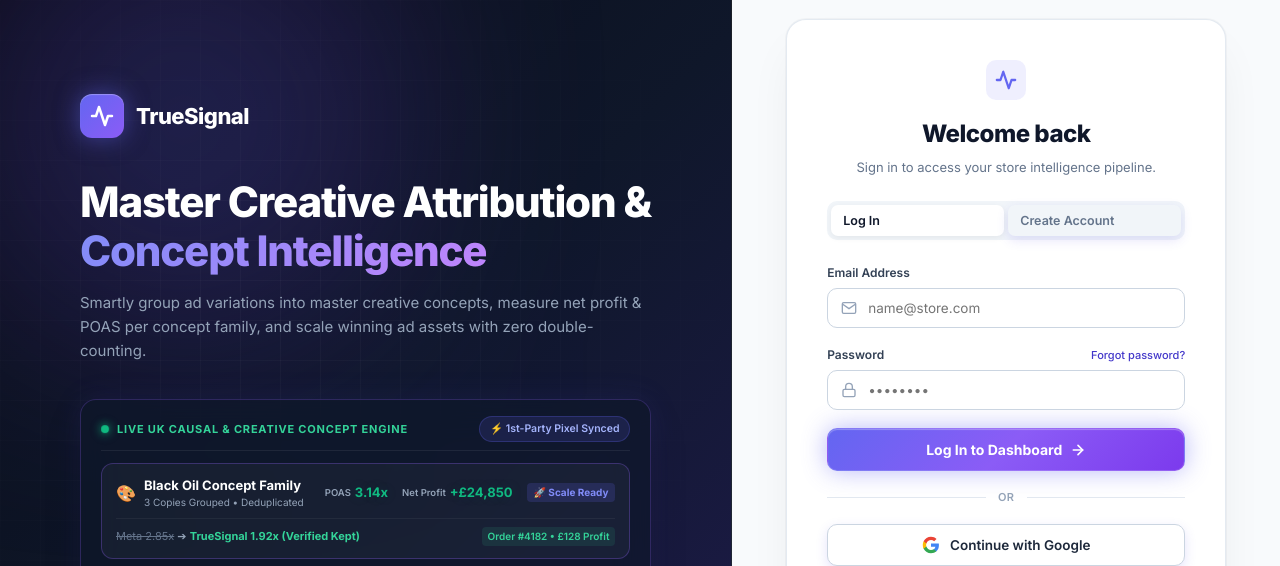
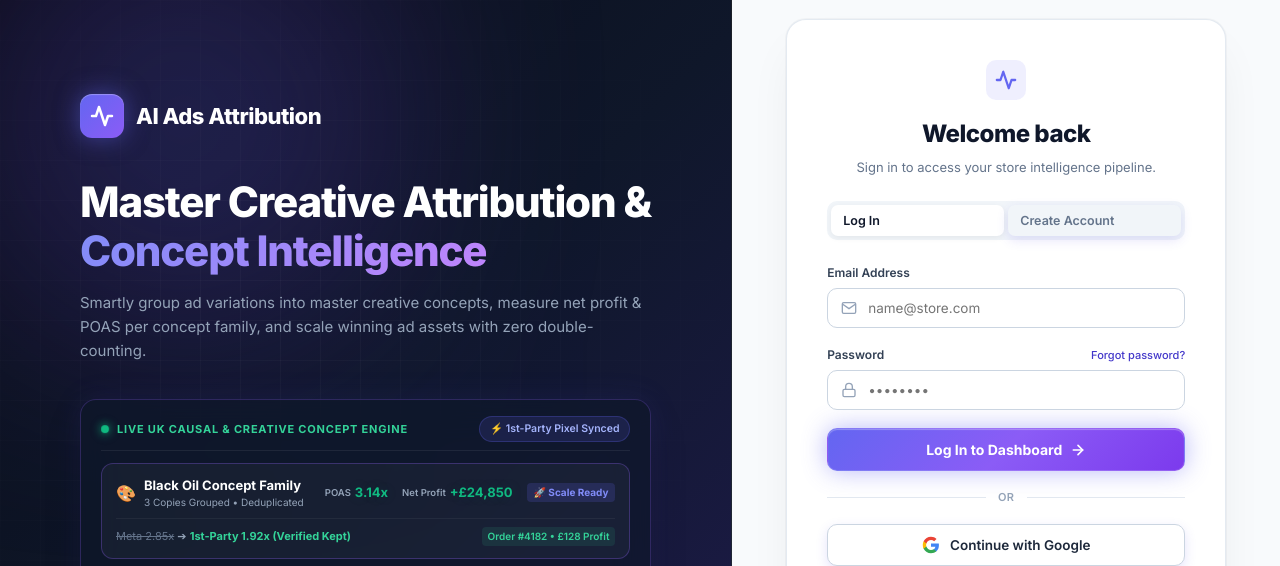
Before and after one commit to PriyanujBoruah/ai-ads-attribution-platform, a plain HTML site: page index.html in a window 1280 px wide. Shown: the top 566 px of the page. Drawn offline with nearby package versions, Linux system fonts and the light colour scheme; no server answers.

Commit message:
chore(branding): set acquisition platform name and copyright for AI Ads Attribution Platform

```diff
--- a/brand.config.js
+++ b/brand.config.js
@@ -6,9 +6,9 @@
 const BrandConfig = {
   // 1. Core Brand & Agency Identity
   brand: {
-    appName: "TrueSignal",                              // Software / Platform Name
-    agencyName: "TrueSignal Intelligence",              // Parent Company or Agency Name
-    tagline: "Causal Attribution & Creative Engine",    // Sub-header / Tagline
+    appName: "AI Ads Attribution",                              // Software / Platform Name
+    agencyName: "AI Ads Attribution Platform",              // Parent Company or Agency Name
+    tagline: "Autonomous Multi-Touch Attribution & AI Copilot",    // Sub-header / Tagline
     badgeText: "",                         // Top right pill tag (e.g. "PROPRIETARY ENGINE", "AGENCY PRO", "BETA")
     heroTitleWhite: "Master Creative Attribution &",
     heroTitleGradient: "Concept Intelligence",
@@ -46,13 +46,13 @@ const BrandConfig = {
 
   // Footer metadata
   footer: {
-    copyrightOwner: "TrueSignal Ltd.",
+    copyrightOwner: "AI Ads Attribution Platform Ltd.",
     copyrightYear: new Date().getFullYear(),
-    supportEmail: "support@truesignal.ai",
-    supportDeskUrl: "https://support.truesignal.ai",
-    statusPageUrl: "https://status.truesignal.ai",
-    termsUrl: "https://truesignal.ai/terms",
-    privacyUrl: "https://truesignal.ai/privacy"
+    supportEmail: "support@ai-ads-attribution.com",
+    supportDeskUrl: "https://support.ai-ads-attribution.com",
+    statusPageUrl: "https://status.ai-ads-attribution.com",
+    termsUrl: "https://ai-ads-attribution.com/terms",
+    privacyUrl: "https://ai-ads-attribution.com/privacy"
   }
 };
 
@@ -72,6 +72,7 @@ const BrandConfig = {
       }
       if (pb.currency) BrandConfig.localization.defaultCurrency = pb.currency;
       if (pb.currencySymbol) BrandConfig.localization.currencySymbol = pb.currencySymbol;
+      if (pb.copyrightOwner) BrandConfig.footer.copyrightOwner = pb.copyrightOwner;
     }
 
     const savedConfig = localStorage.getItem('TRUESIGNAL_BRAND_CONFIG');
--- a/index.html
+++ b/index.html
@@ -3,7 +3,7 @@
 <head>
   <meta charset="UTF-8">
   <meta name="viewport" content="width=device-width, initial-scale=1.0">
-  <title>TrueSignal — Causal Attribution Dashboard</title>
+  <title>AI Ads Attribution Platform — Autonomous Multi-Touch Attribution & AI Copilot</title>
   <link rel="stylesheet" href="index.css">
 
   <!-- Theme & Brand Configuration -->
@@ -33,7 +33,7 @@
               <path d="M22 12h-4l-3 9L9 3l-3 9H2"/>
             </svg>
           </div>
-          <span class="auth-brand-name" data-brand="appName">TrueSignal</span>
+          <span class="auth-brand-name" data-brand="appName">AI Ads Attribution</span>
         </div>
 
         <!-- Headline & Subtitle -->
@@ -81,7 +81,7 @@
 
             <div class="compact-sub-row">
               <div class="compact-attribution-line">
-                <span class="strike">Meta 2.85x</span> ➔ <span class="highlight">TrueSignal 1.92x (Verified Kept)</span>
+                <span class="strike">Meta 2.85x</span> ➔ <span class="highlight">1st-Party 1.92x (Verified Kept)</span>
               </div>
               <div class="compact-order-tag">Order #4182 • £128 Profit</div>
             </div>
@@ -198,7 +198,7 @@
           <div id="sidebar-logo-icon" class="logo-icon" style="width: 32px; height: 32px; min-width: 32px; background: var(--primary, #4338ca); border-radius: 8px; display: flex; align-items: center; justify-content: center; box-shadow: 0 2px 6px rgba(67, 56, 202, 0.25); flex-shrink: 0; transition: all 0.25s cubic-bezier(0.4, 0, 0.2, 1);">
             <span id="sidebar-logo-symbol" style="font-size: 16px; line-height: 1;">⚡</span>
           </div>
-          <span id="sidebar-brand-name" data-brand="appName" style="font-weight: 700; font-size: 15px; color: var(--text-main); letter-spacing: -0.2px; transition: color 0.2s ease;">TrueSignal</span>
+          <span id="sidebar-brand-name" data-brand="appName" style="font-weight: 700; font-size: 15px; color: var(--text-main); letter-spacing: -0.2px; transition: color 0.2s ease;">AI Ads Attribution</span>
         </div>
       </div>
 
@@ -3082,16 +3082,16 @@
 
           <!-- Footer Links & Copyright (Right Side) -->
           <div style="display: flex; align-items: center; gap: 16px; flex-wrap: wrap;">
-            <a href="#" onclick="alert('TrueSignal Support Desk & Documentation'); return false;" style="color: var(--text-muted); text-decoration: none; font-weight: 500;" class="footer-link">Support</a>
+            <a href="#" onclick="alert('Support Desk & Documentation'); return false;" style="color: var(--text-muted); text-decoration: none; font-weight: 500;" class="footer-link">Support</a>
             <span style="color: #cbd5e1;">|</span>
-            <a href="#" onclick="alert('All TrueSignal Services Operational (100% Uptime)'); return false;" style="color: var(--text-muted); text-decoration: none; font-weight: 500;" class="footer-link">System Status</a>
+            <a href="#" onclick="alert('All Platform Services Operational (100% Uptime)'); return false;" style="color: var(--text-muted); text-decoration: none; font-weight: 500;" class="footer-link">System Status</a>
             <span style="color: #cbd5e1;">|</span>
-            <a href="#" onclick="alert('TrueSignal Terms of Use & Causal Attribution Policy'); return false;" style="color: var(--text-muted); text-decoration: none; font-weight: 500;" class="footer-link">Terms of Use</a>
+            <a href="#" onclick="alert('Terms of Use & Attribution Policy'); return false;" style="color: var(--text-muted); text-decoration: none; font-weight: 500;" class="footer-link">Terms of Use</a>
             <span style="color: #cbd5e1;">|</span>
-            <a href="#" onclick="alert('TrueSignal Security & Vulnerability Reporting'); return false;" style="color: var(--text-muted); text-decoration: none; font-weight: 500;" class="footer-link">Report Security Issues</a>
+            <a href="#" onclick="alert('Security & Vulnerability Reporting'); return false;" style="color: var(--text-muted); text-decoration: none; font-weight: 500;" class="footer-link">Report Security Issues</a>
             <span style="color: #cbd5e1;">|</span>
-            <a href="#" onclick="alert('TrueSignal Privacy Policy & 1st-Party Data Security'); return false;" style="color: var(--text-muted); text-decoration: none; font-weight: 500;" class="footer-link">Privacy Policy</a>
-            <span data-brand="copyright" style="color: #64748b; margin-left: 8px;">© 2026 TrueSignal, Inc.</span>
+            <a href="#" onclick="alert('Privacy Policy & Data Security'); return false;" style="color: var(--text-muted); text-decoration: none; font-weight: 500;" class="footer-link">Privacy Policy</a>
+            <span data-brand="copyright" style="color: #64748b; margin-left: 8px;">© 2026 AI Ads Attribution Platform Ltd.</span>
           </div>
         </footer>
       </div> <!-- closes .main-content -->
--- a/platform.config.js
+++ b/platform.config.js
@@ -72,13 +72,14 @@ const PLATFORM_CONFIG = {
   // 5. BRANDING, AGENCY IDENTITY & THEME
   // ----------------------------------------------------------------------------
   brand: {
-    appName: "TrueSignal",
-    agencyName: "TrueSignal Intelligence",
-    tagline: "Causal Attribution & Creative Intelligence",
+    appName: "AI Ads Attribution",
+    agencyName: "AI Ads Attribution Platform",
+    tagline: "Autonomous Multi-Touch Attribution & AI Copilot",
     badgeText: "",
     primaryColor: "#4338ca",
     currency: "GBP", // "GBP" | "USD" | "EUR" | "AUD" | "CAD"
-    currencySymbol: "£"
+    currencySymbol: "£",
+    copyrightOwner: "AI Ads Attribution Platform Ltd."
   }
 };
 
```
